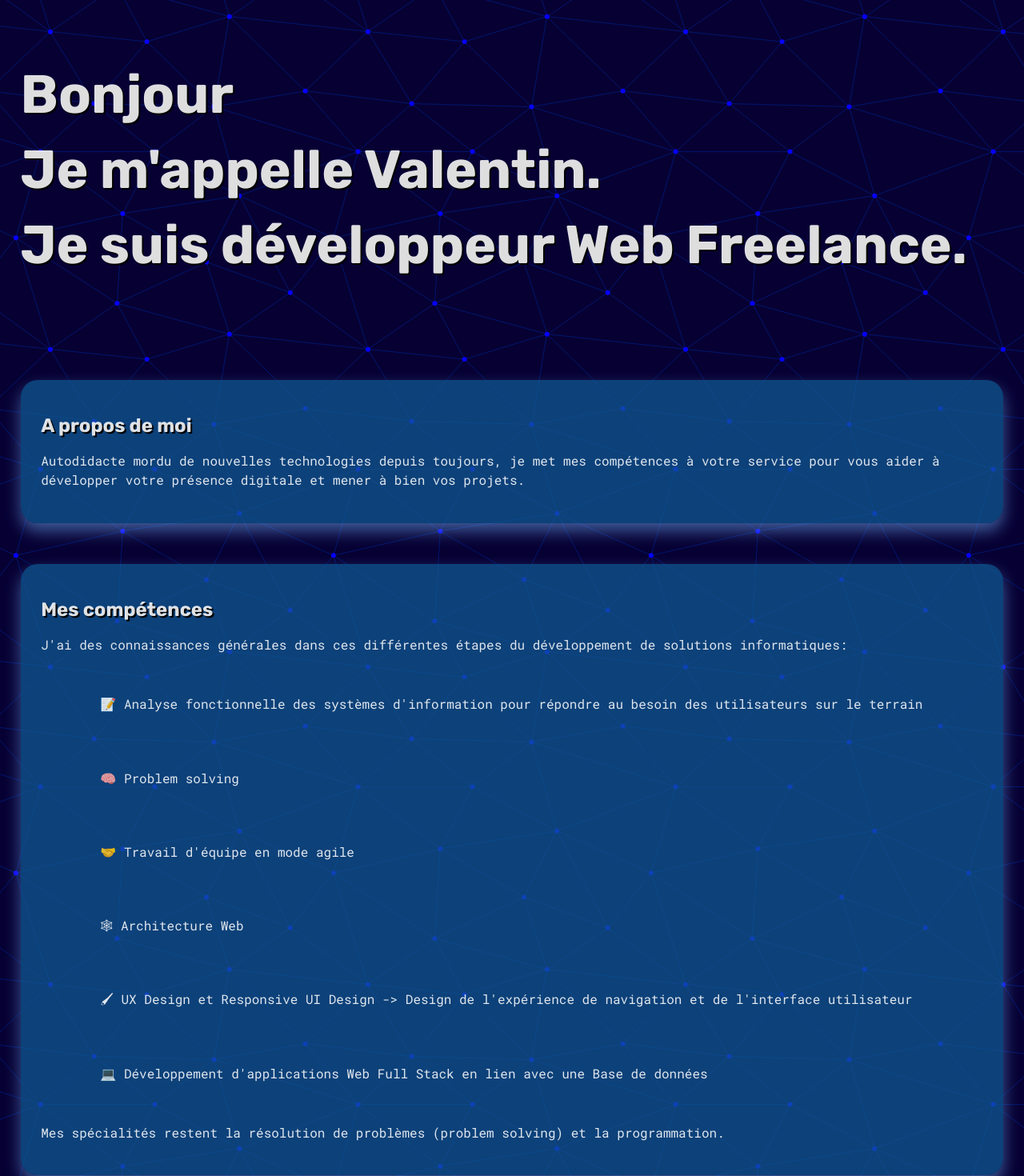
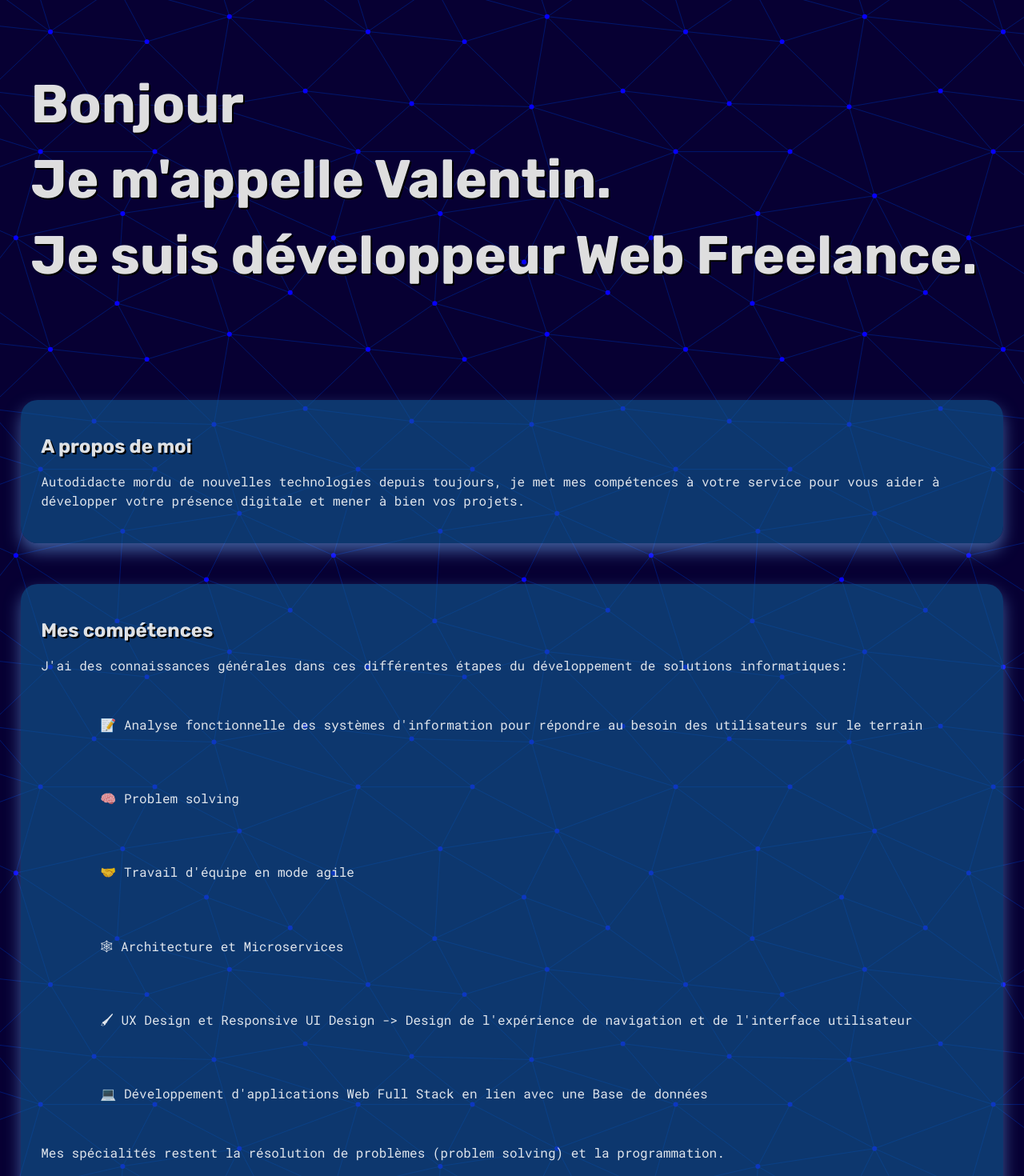
Before and after one commit to ValentinWildLeaf/my-website, a Vue app in the folder vue/: page / in a window 1280 px wide. Shown: the top 1470 px of the page at 80% size. Built offline with nearby package versions, Linux system fonts and the light colour scheme.

Commit message:
modification of tab logo and a few tweeks

```diff
--- a/vue/index.html
+++ b/vue/index.html
@@ -2,7 +2,7 @@
 <html lang="en">
   <head>
     <meta charset="UTF-8" />
-    <link rel="icon" type="image/svg+xml" href="/vite.svg" />
+    <link rel="icon" type="image/svg+xml" href="/VT.png" />
     <meta name="viewport" content="width=device-width, initial-scale=1.0" />
     <title>Valentin WebDev</title>
   </head>
--- a/vue/src/App.vue
+++ b/vue/src/App.vue
@@ -5,7 +5,7 @@ import Technos from './components/Technos.vue'
 <template>
 
 
-  <div class="presentation">
+  <div class="main-title">
     <h1>Bonjour <br />
       Je m'appelle Valentin.<br />
       Je suis développeur Web Freelance.</h1>
@@ -41,7 +41,7 @@ import Technos from './components/Technos.vue'
         <li>&#128221 Analyse fonctionnelle des systèmes d'information pour répondre au besoin des utilisateurs sur le terrain</li>
         <li>&#129504 Problem solving</li>
         <li>&#129309 Travail d'équipe en mode agile</li>
-        <li>&#128376 Architecture Web</li>
+        <li>&#128376 Architecture et Microservices</li>
         <li>&#128396 UX Design et Responsive UI Design -> Design de l'expérience de navigation et de l'interface utilisateur
         </li>
         <li>&#128187 Développement d'applications Web Full Stack en lien avec une Base de données</li>
@@ -120,12 +120,12 @@ li {
   font-family: 'Roboto Mono', monospace;
 }
 
-.presentation {
-  padding: 2%;
+.main-title {
+  padding: 3%;
 }
 
 .container {
-  background-color: rgba(17, 93, 151, 0.7);
+  background-color: rgba(17, 93, 151, 0.6);
   border-radius: 21px;
   box-shadow: 0 10px 20px rgba(117, 181, 255, 0.5);
   padding: 2%;
@@ -136,16 +136,4 @@ li {
   display: flex;
   padding: 1% 1% 1% 2%;
 }
-/*
-  &#128190 -> emoji disquette
-  &#128200 -> emoji graphique
-  &#128187 -> emoji PC
-  &#128193 -> emoji document
-  &#128195 -> emoji liste
-  &#128203 -> emoji notes
-  &#128214 -> emoji livre
-  &#128218 -> emoji pile de livres
-  &#128221 -> prise de notes
-  &#128231 -> emails
- */
 </style>
```
Also changed, not shown: vue/public/VT.png (added), vue/src/components/Multilangual.vue (added).
